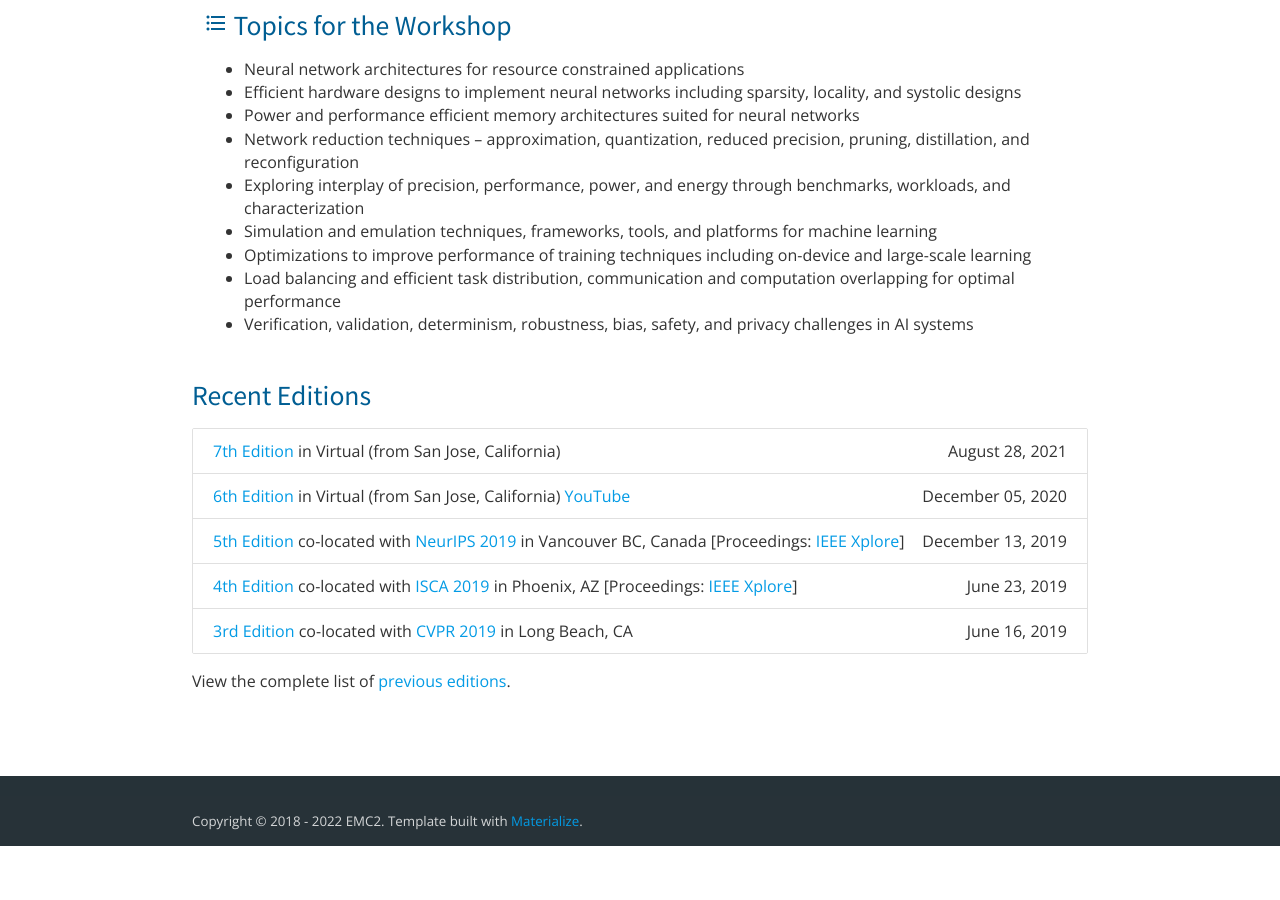
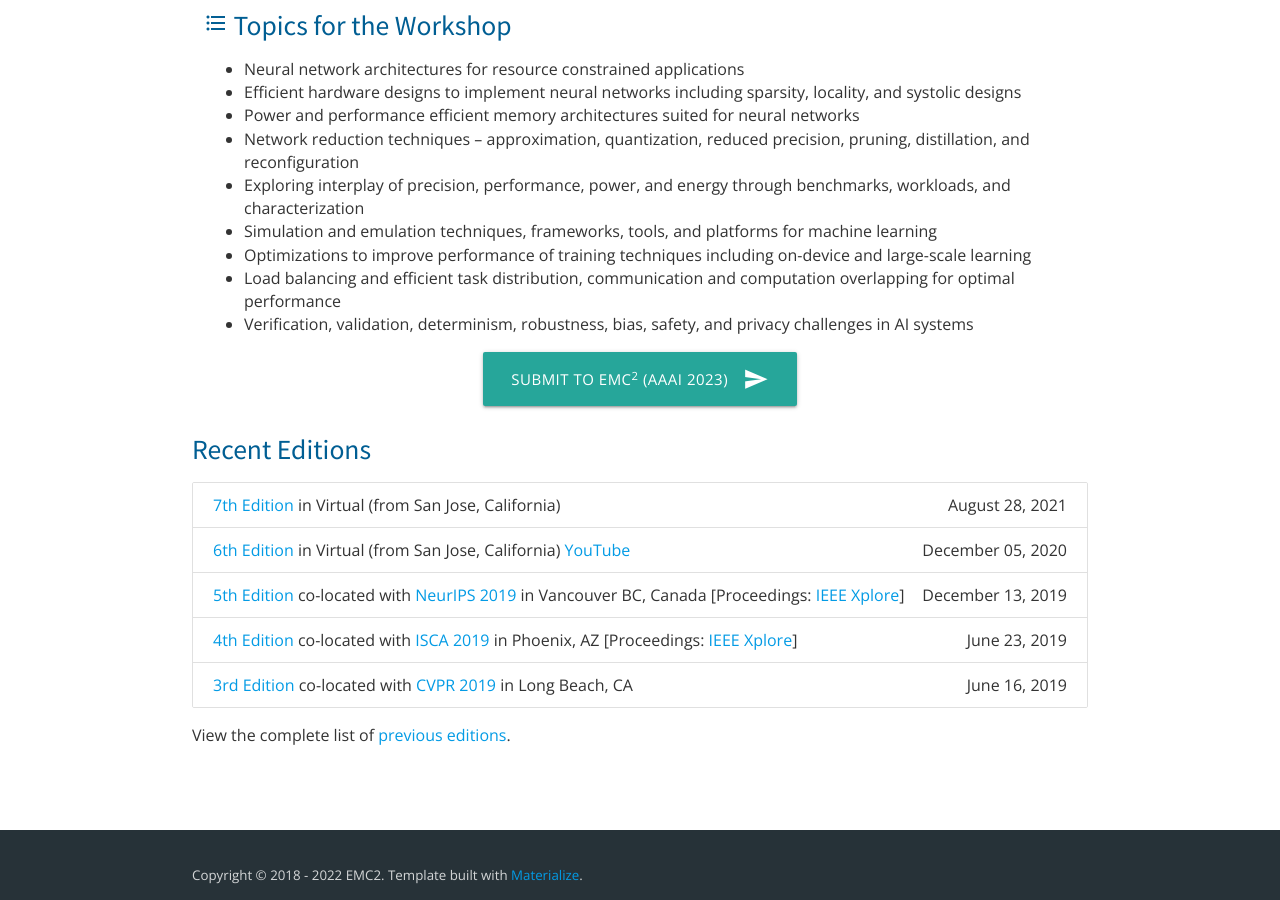
Before and after one commit to mgoldfar/emc2-web, a Jekyll site: the page built from index.html, in a window 1280 px wide and 900 px high, scrolled down 1055 px. Built offline with Jekyll 4.4.1, drawn with Linux system fonts in a browser that asks for light colours; before the commit the page ends 1901 px from its top, so only the background shows below that.

Commit message:
submission link on cop

```diff
--- a/_includes/cfp.html
+++ b/_includes/cfp.html
@@ -1,3 +1,5 @@
+{% assign accepting_editions = site.editions|where: "is_accepting_submission",true|sort:"event_date" %}
+
 <div class="row">
   <div class="col s12">
       <h3 class="header"><i class="material-icons">description</i> Workshop Objective</h3>
@@ -42,4 +44,20 @@
 	    <li>Verification, validation, determinism, robustness, bias, safety, and privacy challenges in AI systems</li>
     </ul>
   </div>
+       <div class="center-align">
+            {% for ed in accepting_editions %}
+            <a class="waves-effect waves-light btn-large center-align"
+                href="/submission" target="_blank">
+                Submit to EMC<sup>2</sup> ({{ ed.colocated_short}}) <i class="material-icons right">send</i>
+            </a>
+
+            {% if ed.has_emcc_submission %}
+            <a class="waves-effect waves-light btn-large center-align"
+                href="/emcc" target="_blank">
+                Submit to EMC<sup>2</sup> ({{ ed.colocated_short}}) Model Compression Challenge
+                <i class="material-icons right">cloud_upload</i>
+            </a>
+            {% endif %}
+            {% endfor %}
+        </div>
 </div>
```
